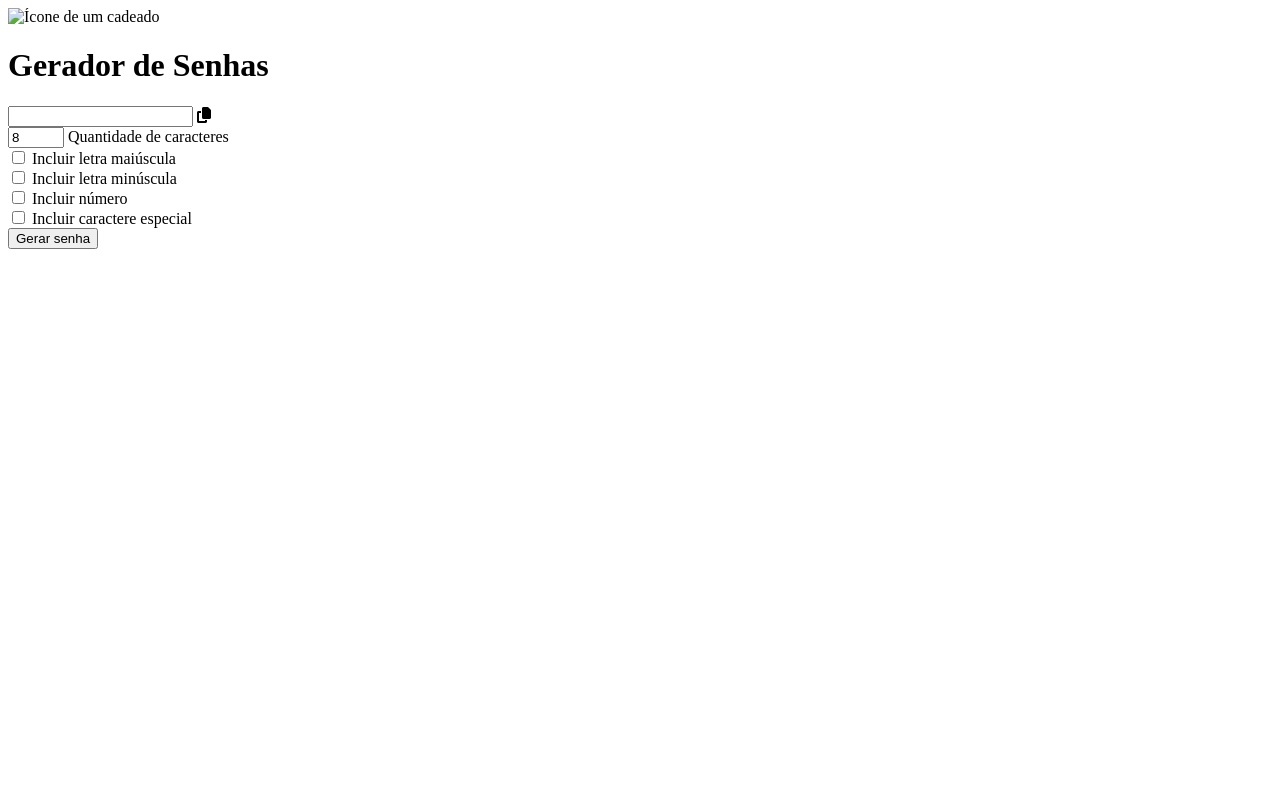
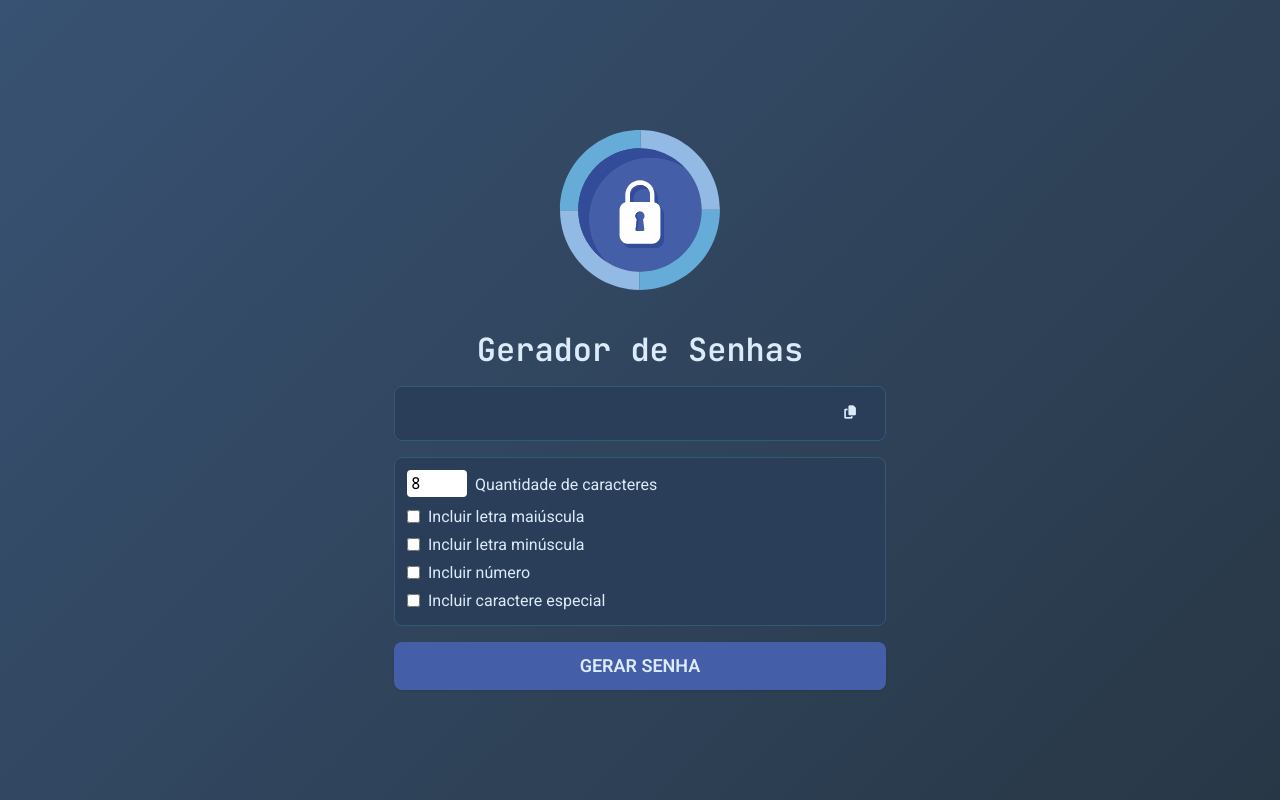
Before and after one commit to matheushnt/gerador-de-senhas, a plain HTML site: page index.html in a window 1280 px wide. Drawn offline with nearby package versions, Linux system fonts and the light colour scheme; the site is published under a folder, as on GitHub Pages, so addresses that start at the root find nothing.

Commit message:
Otimiza arquivos para produção

```diff
--- a/css/conteudo.css
+++ b/css/conteudo.css
@@ -37,6 +37,22 @@
 .senha-container {
   position: relative;
   width: 100%;
+}
+
+.senha-container button {
+  background: none;
+  border: none;
+  padding: 0;
+  margin: 0;
+  cursor: pointer;
+  display: flex;
+  align-items: center;
+  justify-content: center;
+  border-radius: 8px;
+}
+
+.senha-container button:focus {
+  outline: 1px solid #DCEBFA;
 }
 
 #copiar-senha {
--- a/index.html
+++ b/index.html
@@ -3,12 +3,15 @@
 <head>
   <meta charset="UTF-8">
   <meta name="viewport" content="width=device-width, initial-scale=1.0">
+  <meta name="description" content="Gerador de senhas simples e fácil de usar.">
 
   <link rel="preconnect" href="https://fonts.googleapis.com">
   <link rel="preconnect" href="https://fonts.gstatic.com" crossorigin>
   <link href="https://fonts.googleapis.com/css2?family=JetBrains+Mono:wght@100..800&family=Roboto:ital,wght@0,100..900;1,100..900&display=swap" rel="stylesheet">
   <link rel="stylesheet" href="https://cdnjs.cloudflare.com/ajax/libs/font-awesome/6.7.2/css/all.min.css">
-  <link rel="stylesheet" href="/css/style.css">
+  <link rel="icon" href="img/cadeado.svg" type="image/svg+xml">
+  <link rel="preload" href="css/style.min.css" as="style">
+  <link rel="stylesheet" href="css/style.min.css">
 
   <title>Gerador de Senhas</title>
 </head>
@@ -16,11 +19,13 @@
   <div class="container">
     <main class="conteudo">
       <div class="informacoes">
-        <img src="/img/cadeado.svg" alt="Ícone de um cadeado">
+        <img src="img/cadeado.svg" alt="Ícone de um cadeado">
         <h1 class="font-1-g">Gerador de Senhas</h1>
         <div class="senha-container">
           <input type="text" name="senha" id="senha" readonly>
-          <i id="copiar-senha" class="fas fa-copy" data-clipboard-target="#senha"></i>
+          <button id="copiar-senha" aria-label="Copiar senha" data-clipboard-target="#senha">
+            <i class="fas fa-copy"></i>
+          </button>
         </div>
       </div>
       <div class="opcoes">
@@ -49,7 +54,7 @@
     </main>
   </div>
   <script src="https://cdn.jsdelivr.net/npm/clipboard@2/dist/clipboard.min.js"></script>
-  <script src="/js/gerador-senha.js"></script>
-  <script src="/js/clipboard.js"></script>
+  <script src="js/gerador-senha.js" defer></script>
+  <script src="js/clipboard.js" defer></script>
 </body>
 </html>
```
Also changed, not shown: css/style.min.css (added, +1 -0 lines).
